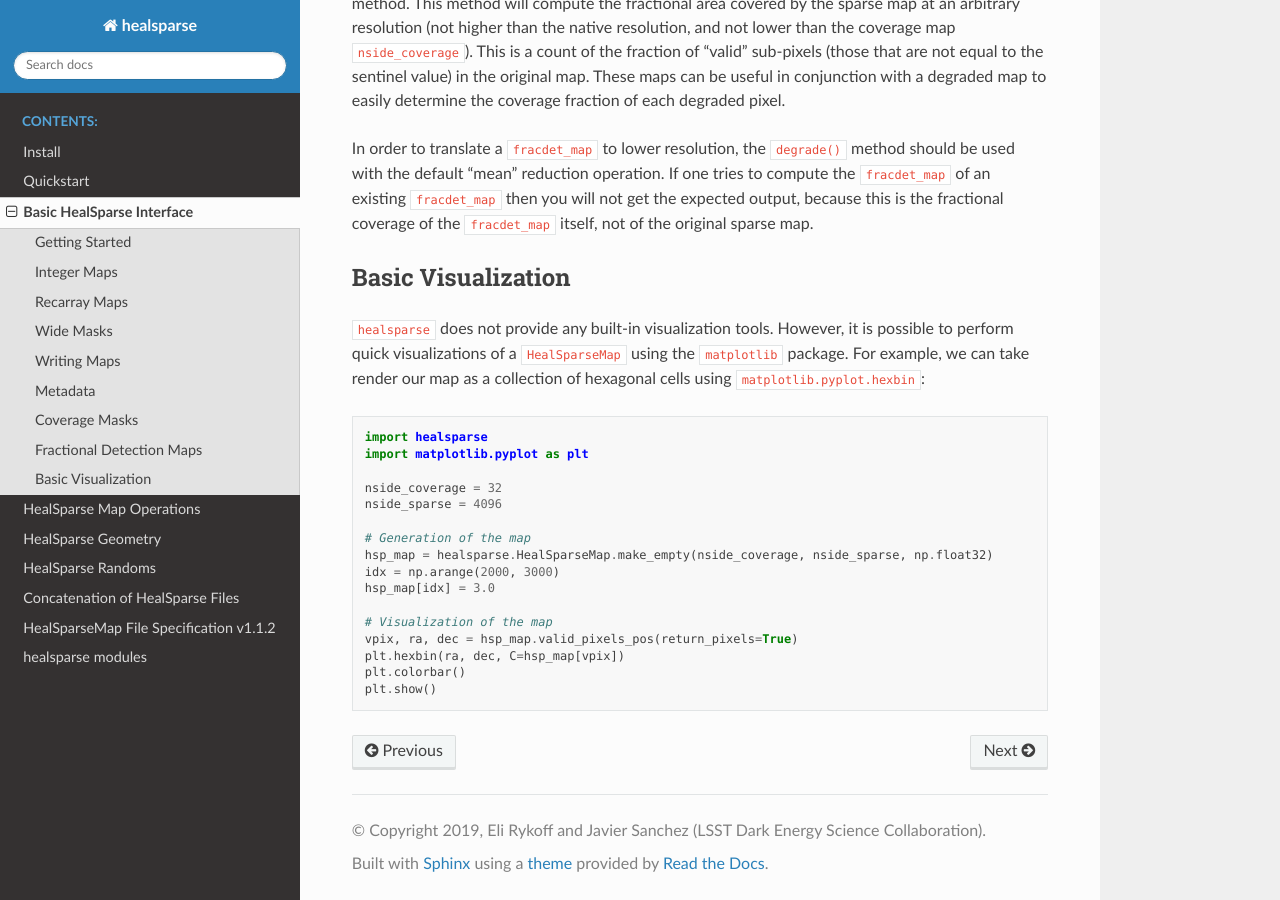
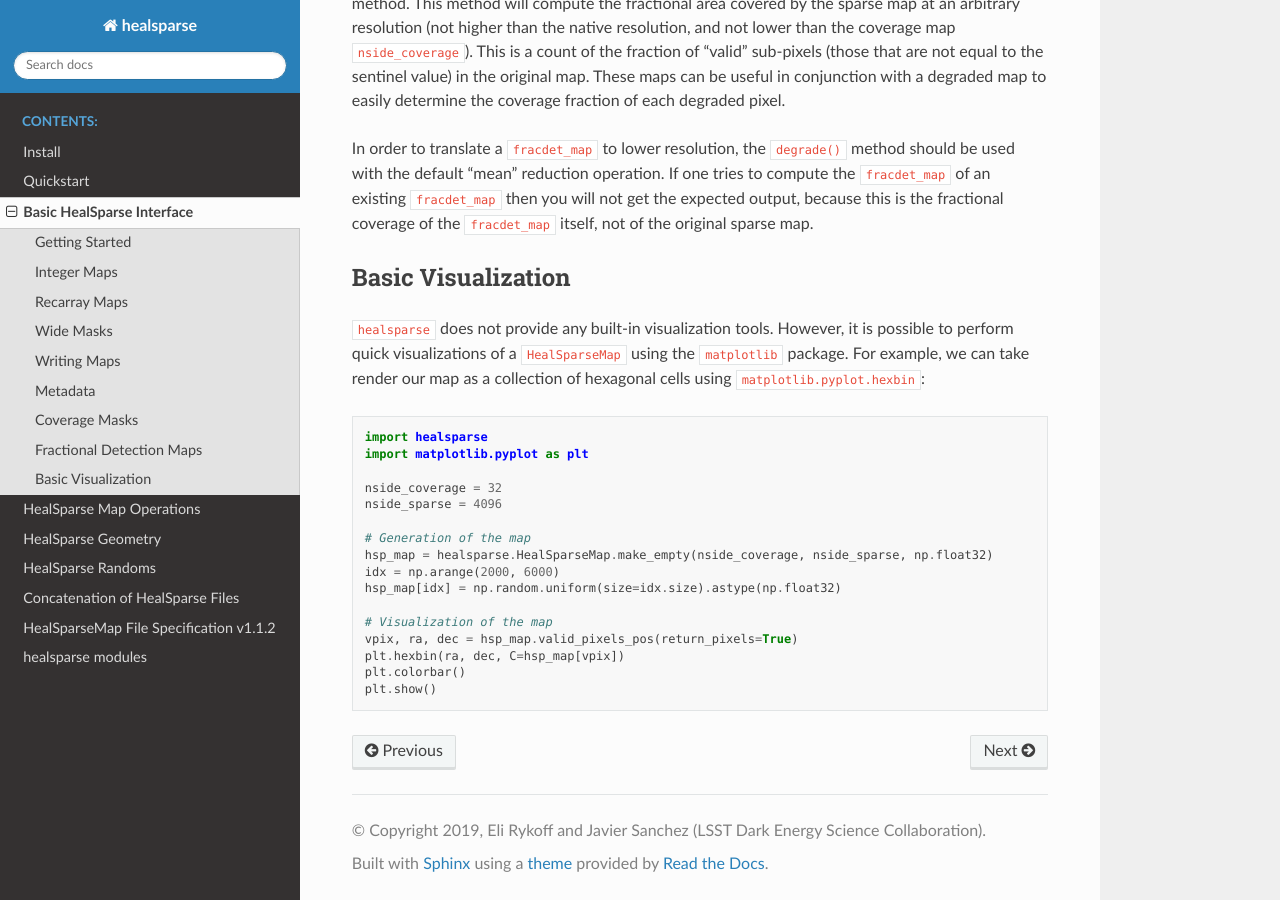
Before and after one commit to LSSTDESC/healsparse, a Sphinx documentation site: the page built from docs/basic_interface.rst, in a window 1280 px wide and 900 px high, scrolled down 4614 px. Built offline with Sphinx 7.4.7 and the Read the Docs theme 2.0.0, drawn with Linux system fonts in a browser that asks for light colours.

Commit message:
Updated code to prettier maps

```diff
--- a/docs/basic_interface.rst
+++ b/docs/basic_interface.rst
@@ -242,8 +242,8 @@ cells using :code:`matplotlib.pyplot.hexbin`:
 
     # Generation of the map
     hsp_map = healsparse.HealSparseMap.make_empty(nside_coverage, nside_sparse, np.float32)
-    idx = np.arange(2000, 3000)
-    hsp_map[idx] = 3.0
+    idx = np.arange(2000, 6000)
+    hsp_map[idx] = np.random.uniform(size=idx.size).astype(np.float32)
 
     # Visualization of the map
     vpix, ra, dec = hsp_map.valid_pixels_pos(return_pixels=True)
```
